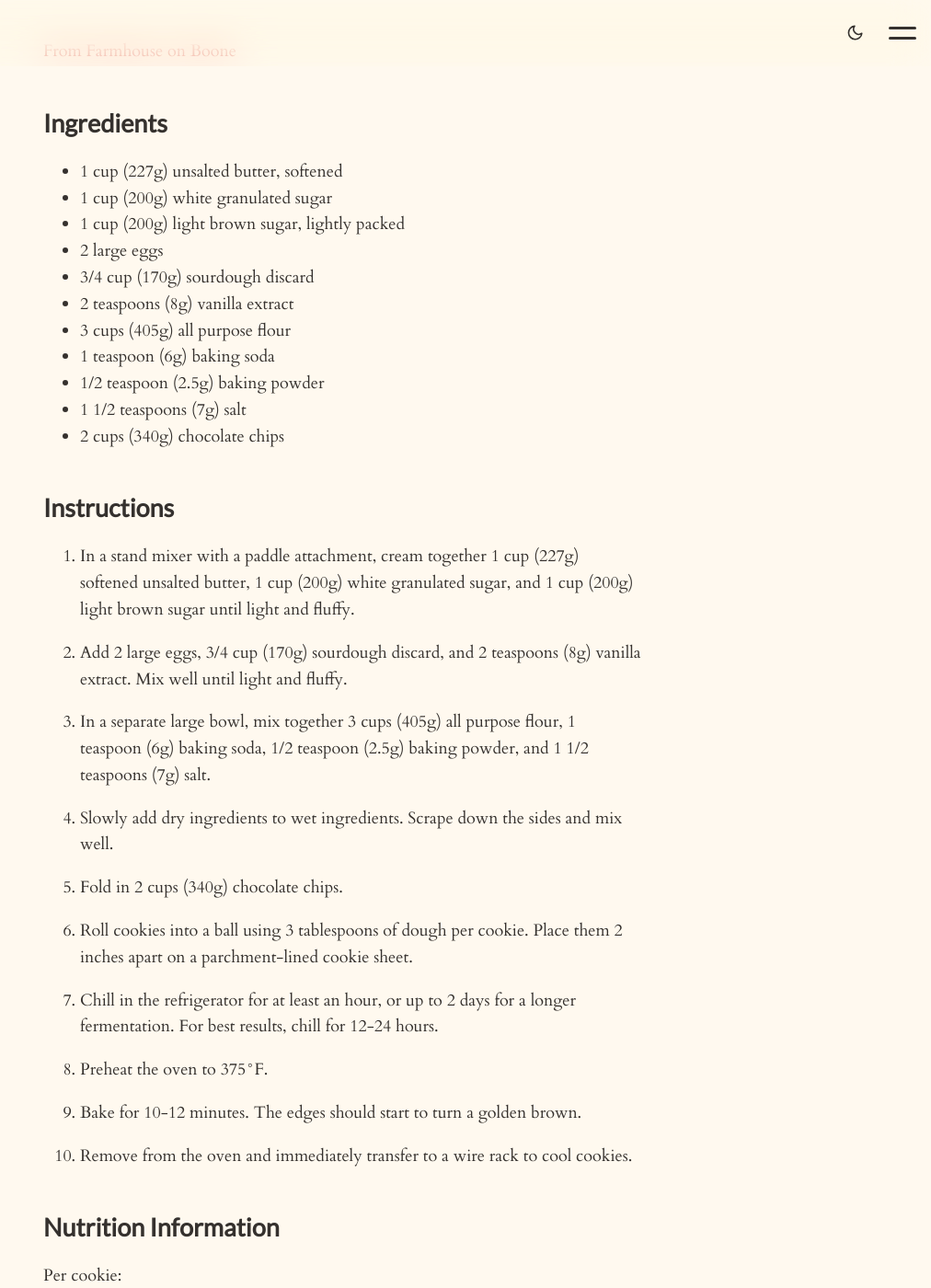
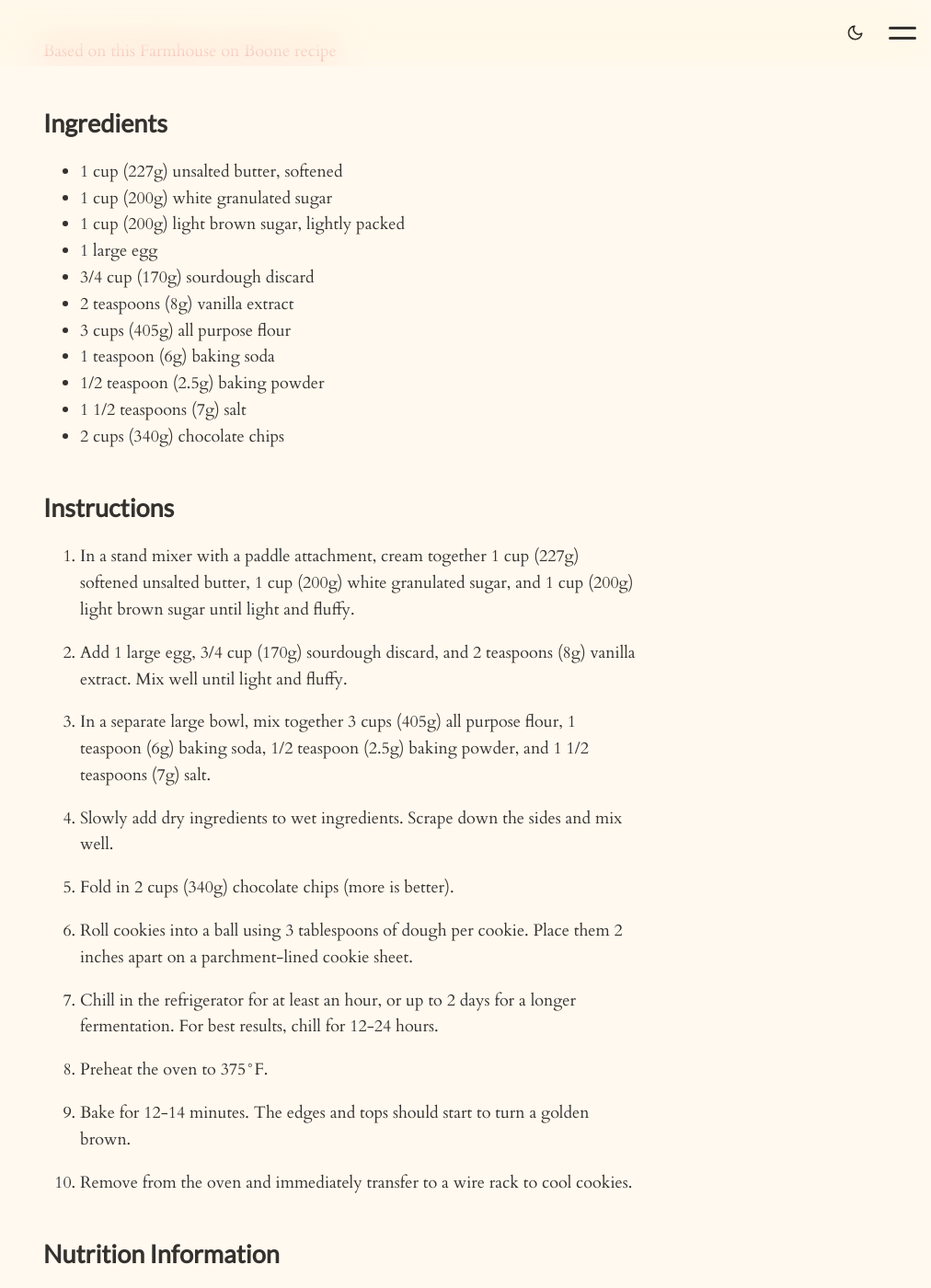
Before and after one commit to rocketbro/rocketbro.github.io, a Jekyll site: the page built from _posts/2025-01-13-cwc-chocolate-chip-cookies.md, in a window 1280 px wide and 1400 px high, scrolled down 306 px. Shown: the whole window at 92% size, without its empty margins (268-1280 px from the left). Built offline with Jekyll 4.4.1, drawn with Linux system fonts in a browser that asks for light colours.

Commit message:
customized chocolate chip cookie recipe

```diff
--- a/_posts/2025-01-13-cwc-chocolate-chip-cookies.md
+++ b/_posts/2025-01-13-cwc-chocolate-chip-cookies.md
@@ -6,14 +6,14 @@ date: 2025-01-13
 tags: [cooking-with-claude]
 ---
 
-[From Farmhouse on Boone](https://www.farmhouseonboone.com/sourdough-chocolate-chip-cookies/)
+[Based on this Farmhouse on Boone recipe](https://www.farmhouseonboone.com/sourdough-chocolate-chip-cookies/)
 
 ## Ingredients
 
 - 1 cup (227g) unsalted butter, softened
 - 1 cup (200g) white granulated sugar
 - 1 cup (200g) light brown sugar, lightly packed
-- 2 large eggs
+- 1 large egg
 - 3/4 cup (170g) sourdough discard
 - 2 teaspoons (8g) vanilla extract
 - 3 cups (405g) all purpose flour
@@ -26,13 +26,13 @@ tags: [cooking-with-claude]
 
 1. In a stand mixer with a paddle attachment, cream together 1 cup (227g) softened unsalted butter, 1 cup (200g) white granulated sugar, and 1 cup (200g) light brown sugar until light and fluffy.
 
-2. Add 2 large eggs, 3/4 cup (170g) sourdough discard, and 2 teaspoons (8g) vanilla extract. Mix well until light and fluffy.
+2. Add 1 large egg, 3/4 cup (170g) sourdough discard, and 2 teaspoons (8g) vanilla extract. Mix well until light and fluffy.
 
 3. In a separate large bowl, mix together 3 cups (405g) all purpose flour, 1 teaspoon (6g) baking soda, 1/2 teaspoon (2.5g) baking powder, and 1 1/2 teaspoons (7g) salt.
 
 4. Slowly add dry ingredients to wet ingredients. Scrape down the sides and mix well.
 
-5. Fold in 2 cups (340g) chocolate chips.
+5. Fold in 2 cups (340g) chocolate chips (more is better).
 
 6. Roll cookies into a ball using 3 tablespoons of dough per cookie. Place them 2 inches apart on a parchment-lined cookie sheet.
 
@@ -40,7 +40,7 @@ tags: [cooking-with-claude]
 
 8. Preheat the oven to 375°F.
 
-9. Bake for 10-12 minutes. The edges should start to turn a golden brown.
+9. Bake for 12-14 minutes. The edges and tops should start to turn a golden brown.
 
 10. Remove from the oven and immediately transfer to a wire rack to cool cookies.
 
```
